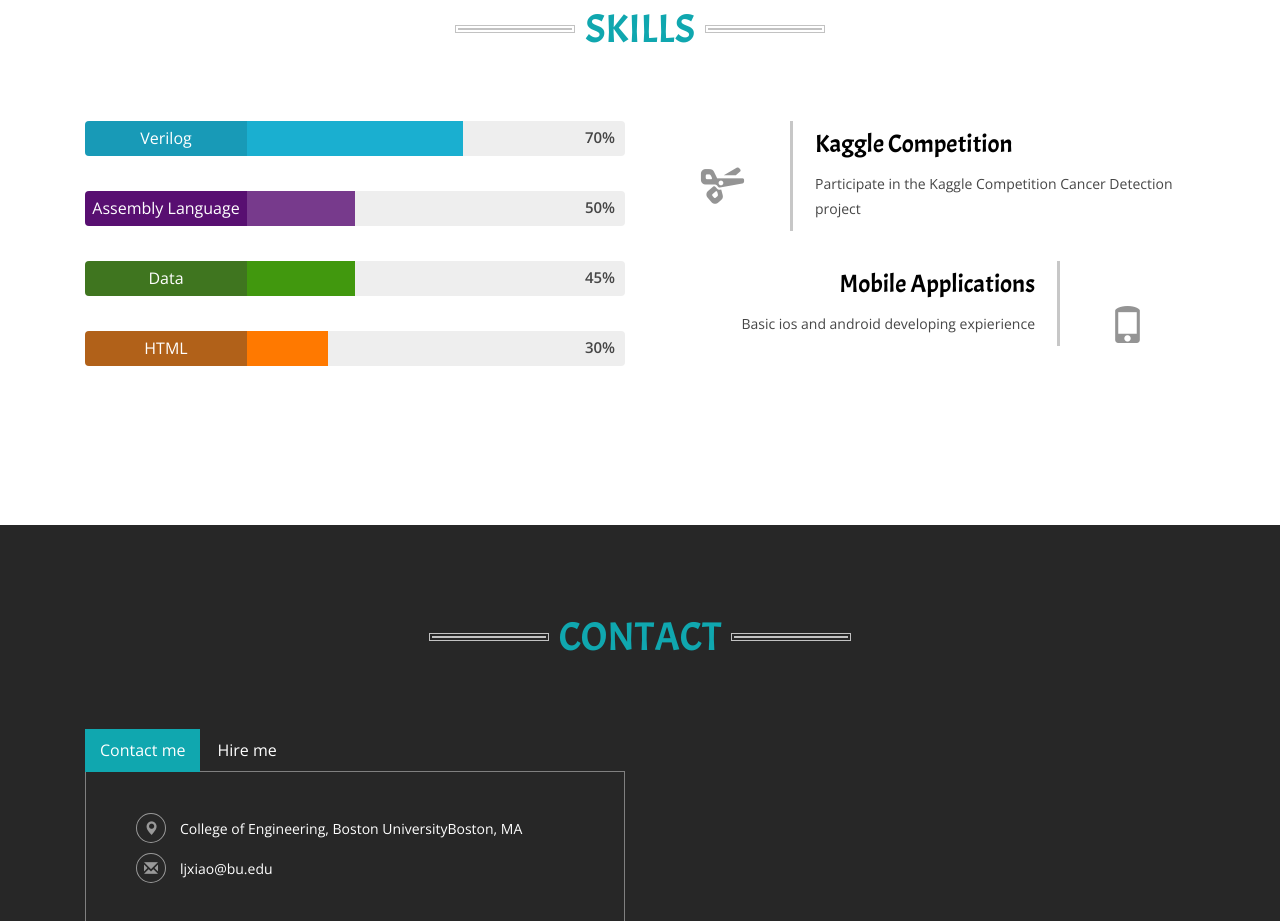
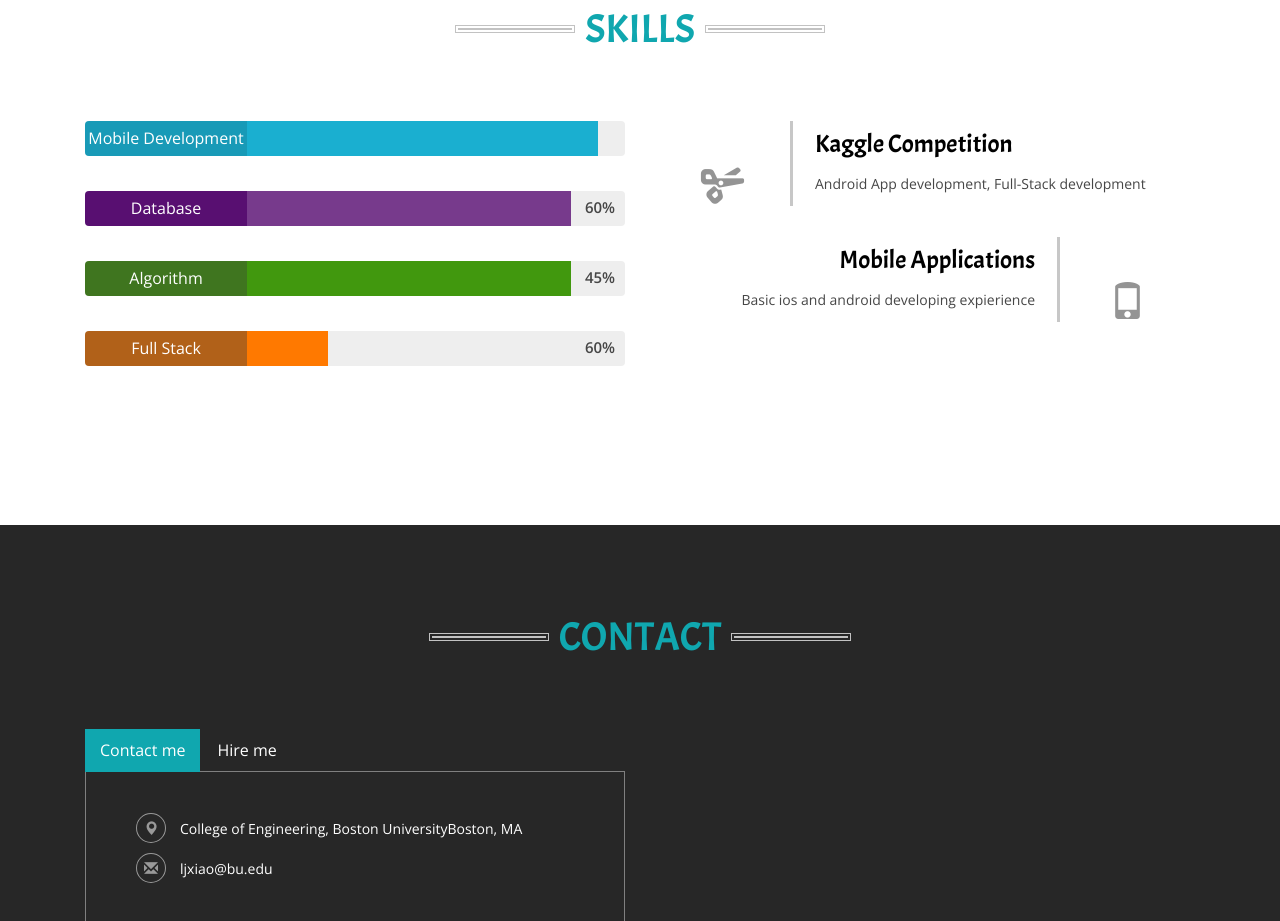
Before and after one commit to ljxiaoBU/ThisResumeRocks, a plain HTML site: page index.html in a window 1280 px wide. Shown: the part 2280-3201 px from the top of the page. Drawn offline with nearby package versions, Linux system fonts and the light colour scheme.

Commit message:
Update index.html

```diff
--- a/index.html
+++ b/index.html
@@ -273,43 +273,43 @@ Smartphone Compatible web template, free webdesigns for Nokia, Samsung, LG, Sony
 		<h3 class="tittle ">Skills</h3>
 		<div class="col-md-6 skill-left ">
 			<div class="progress">
-				  <div class="progress-bar progress-bar-success" style="width: 30%">Verilog
+				  <div class="progress-bar progress-bar-success" style="width: 30%">Mobile Development
 					<span class="sr-only">35% Complete (success)</span>
 				  </div>
-				  <div class="progress-bar progress-bar-warning " style="width: 40%">
+				  <div class="progress-bar progress-bar-warning " style="width: 65%">
 					<span class="sr-only"></span>
 				  </div>
 				  <p>70%</p>
 				  <div class="clearfix"></div>
 			</div>
 			<div class="progress">
-				  <div class="progress-bar progress-bar-success1" style="width: 30%">Assembly Language
+				  <div class="progress-bar progress-bar-success1" style="width: 30%">Database
 					<span class="sr-only">35% Complete (success)</span>
 				  </div>
-				  <div class="progress-bar progress-bar-warning1" style="width: 20%">
+				  <div class="progress-bar progress-bar-warning1" style="width: 60%">
 					<span class="sr-only"></span>
 				  </div>
-				  <p>50%</p>
+				  <p>60%</p>
 				  <div class="clearfix"></div>
 			</div>
 			<div class="progress">
-				  <div class="progress-bar progress-bar-success3" style="width: 30%">Data
+				  <div class="progress-bar progress-bar-success3" style="width: 30%">Algorithm
 					<span class="sr-only">35% Complete (success)</span>
 				  </div>
-				  <div class="progress-bar progress-bar-warning3 " style="width: 20%">
+				  <div class="progress-bar progress-bar-warning3 " style="width: 60%">
 					<span class="sr-only"></span>
 				  </div>
 				  <p>45%</p>
 				  <div class="clearfix"></div>
 			</div>
 			<div class="progress">
-				  <div class="progress-bar progress-bar-success2" style="width: 30%">HTML
-					<span class="sr-only">35% Complete (success)</span>
+				  <div class="progress-bar progress-bar-success2" style="width: 30%">Full Stack Development
+					<span class="sr-only">60% Complete (success)</span>
 				  </div>
 				  <div class="progress-bar progress-bar-warning2" style="width: 15%">
 					<span class="sr-only"></span>
 				  </div>
-				  <p>30%</p>
+				  <p>60%</p>
 				  <div class="clearfix"></div>
 			</div>
 
@@ -323,7 +323,7 @@ Smartphone Compatible web template, free webdesigns for Nokia, Samsung, LG, Sony
 					</div>
 					<div class="col-sm-9 more-right">
 						<h4>Kaggle Competition</h4>
-						<p>Participate in the Kaggle Competition Cancer Detection project</p>
+						<p>Android App development, Full-Stack development</p>
 					</div>
 					<div class="clearfix"></div>
 				</div>
```
